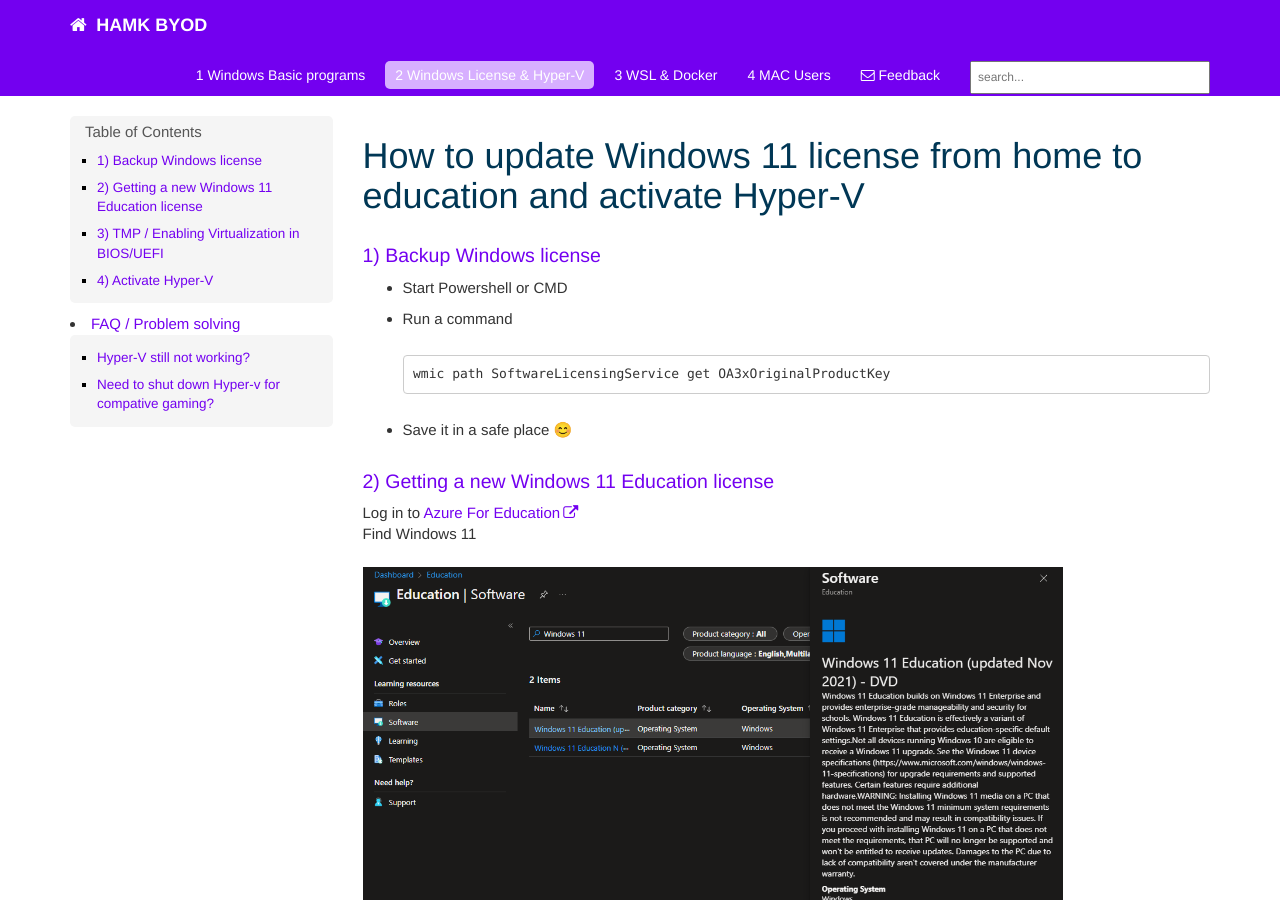
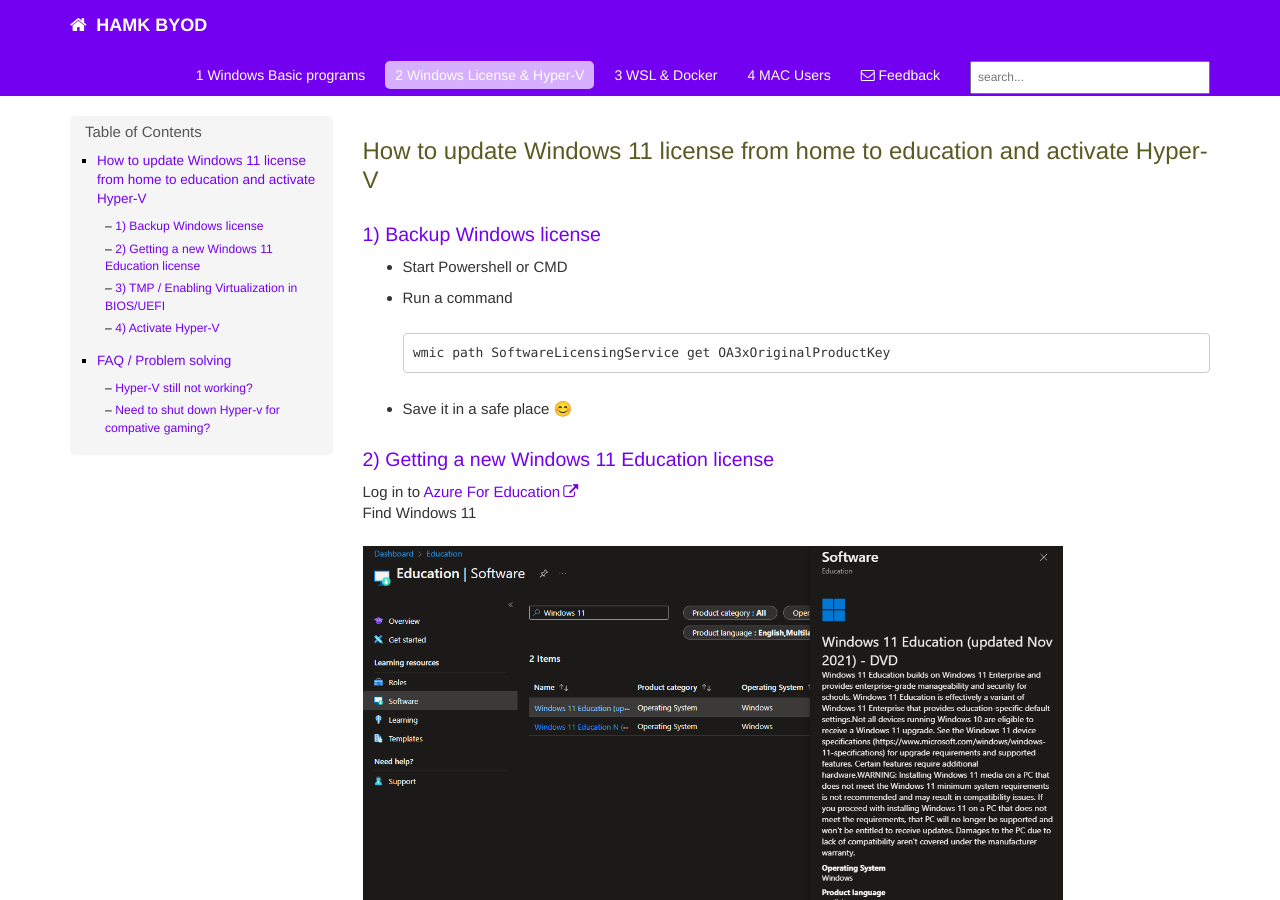
Before and after one commit to tkohonen/tkohonen.github.io, a Jekyll site: the page built from Windows_11_license_from_home_to_education_and_activate_Hyper-V.md, in a window 1280 px wide and 900 px high. Built offline with Jekyll 4.4.1, drawn with Linux system fonts in a browser that asks for light colours; our own code applies the rules of GitHub Pages for plain Markdown files; comment, search, counter and statistics services are not loaded.

```diff
--- a/Windows_11_license_from_home_to_education_and_activate_Hyper-V.md
+++ b/Windows_11_license_from_home_to_education_and_activate_Hyper-V.md
@@ -1,5 +1,5 @@
 
-# How to update Windows 11 license from home to education and activate Hyper-V
+## How to update Windows 11 license from home to education and activate Hyper-V
 
 ### 1) Backup Windows license
 * Start Powershell or CMD
```
